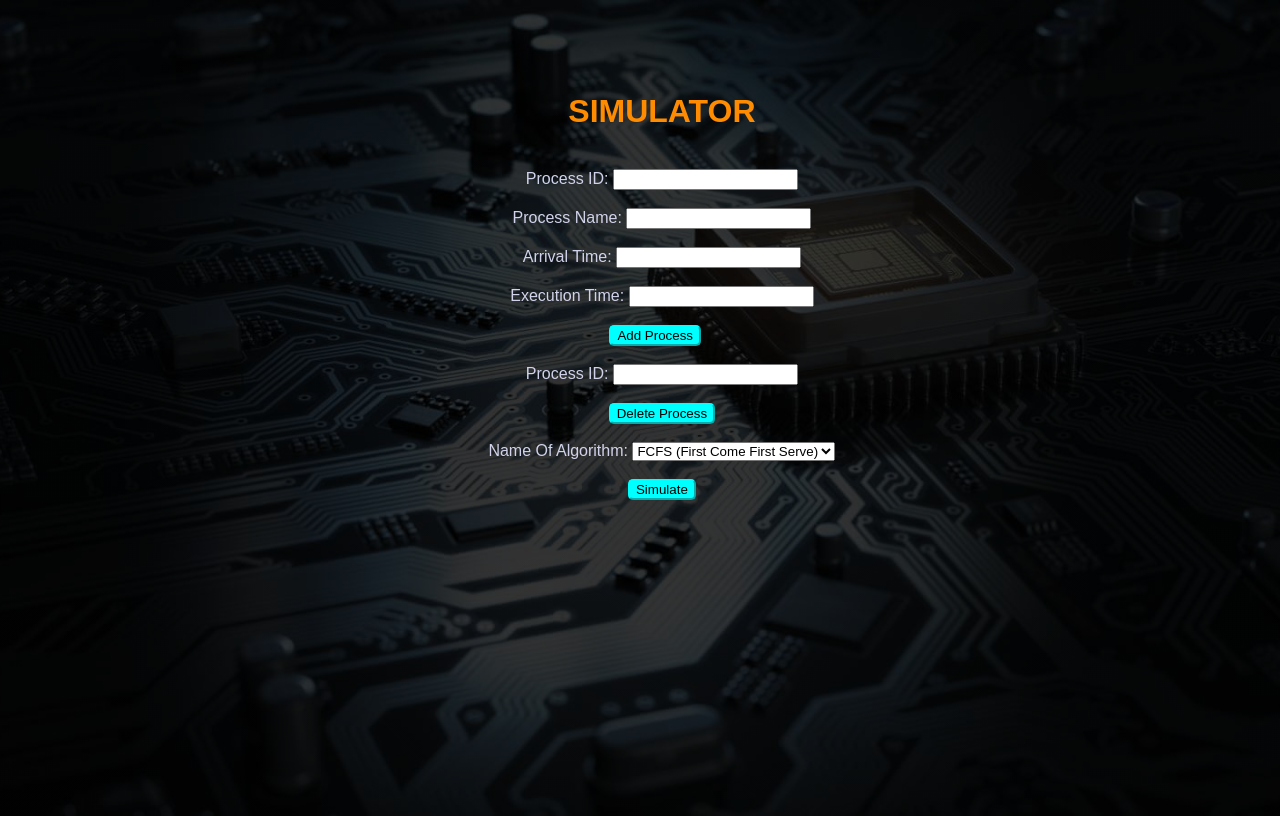
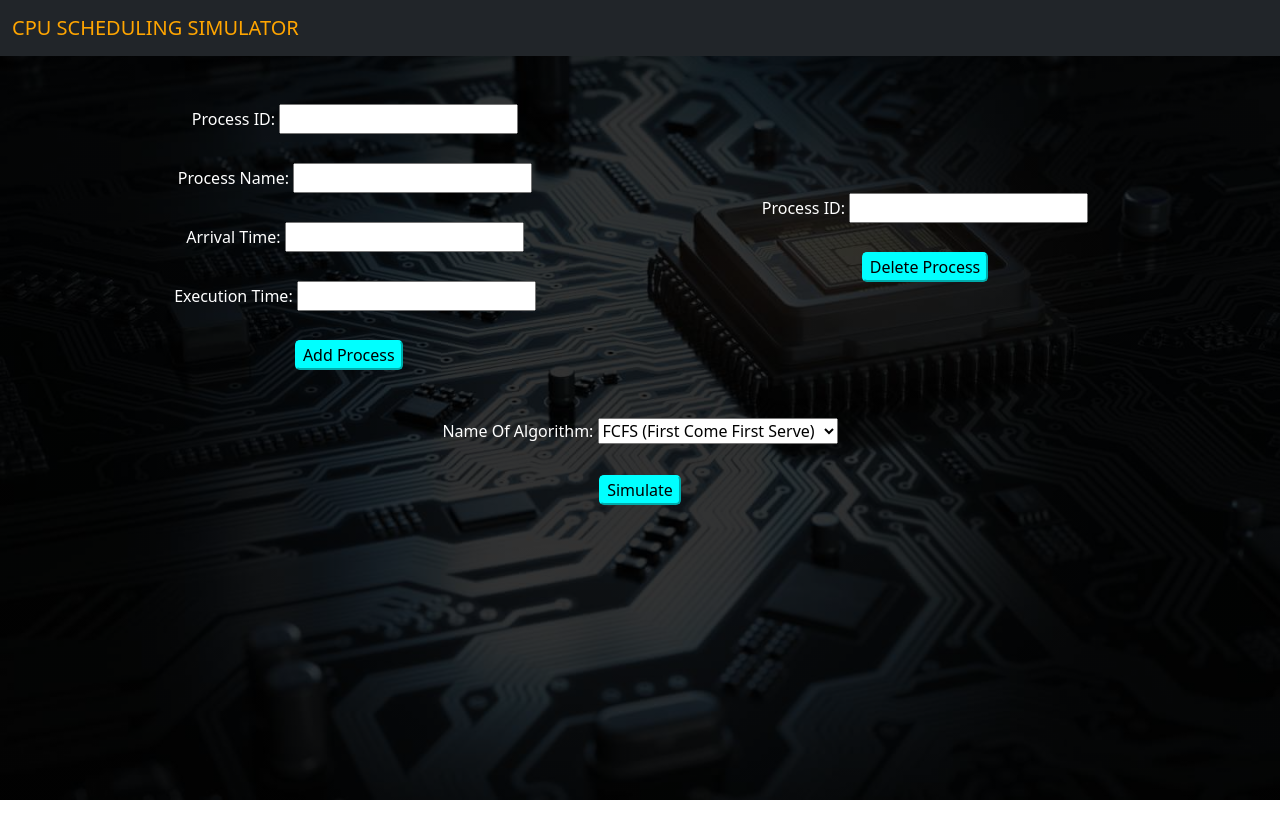
Before and after one commit to Maharshi-Pandya/os-lab-project, a plain HTML site: page os lab frontend/responsive-website-design-homepage/simulator.html in a window 1280 px wide. Drawn offline with nearby package versions, Linux system fonts and the light colour scheme.

Commit message:
:hammer: updates to frontend

```diff
--- a/os lab frontend/responsive-website-design-homepage/js/simulate.js
+++ b/os lab frontend/responsive-website-design-homepage/js/simulate.js
@@ -89,5 +89,37 @@ sim_form.addEventListener('submit', (event) => {
         }
     })
         .then(response => response.json())
-        .then(res => console.log(res));
+        .then(res => {
+            const labels = [
+                'January',
+                'February',
+                'March',
+                'April',
+                'May',
+                'June',
+            ];
+
+            const data = {
+                labels: labels,
+                datasets: [{
+                    label: 'My First dataset',
+                    backgroundColor: 'rgb(255, 99, 132)',
+                    borderColor: 'rgb(255, 99, 132)',
+                    data: [0, 10, 5, 2, 20, 30, 45],
+                }]
+            };
+
+            const config = {
+                type: 'line',
+                data: data,
+                options: {}
+            };
+
+            console.log(res);
+
+            const myChart = new Chart(
+                document.getElementById('myChart'),
+                config
+            );
+        });
 });
--- a/os lab frontend/responsive-website-design-homepage/simulate.css
+++ b/os lab frontend/responsive-website-design-homepage/simulate.css
@@ -15,25 +15,25 @@ body {
   color: #d2d3eb;
 }
 
-h1 {
+.heading {
   color: darkorange;
 }
 
-div {
+/* div {
   position: absolute;
   width: 600px;
   height: 300px;
   margin: 5% 28%;
   text-align: center;
-}
+} */
 
-.btn {
+.butn {
   background-color: cyan;
   border-radius: 5px;
   border-color: cyan;
 }
 
-.btn:hover {
+.butn:hover {
   transition: all 0.3s;
   box-shadow: 0px 0px 5px 5px;
   background-color: thistle;
--- a/os lab frontend/responsive-website-design-homepage/simulator.html
+++ b/os lab frontend/responsive-website-design-homepage/simulator.html
@@ -6,46 +6,69 @@
     <meta http-equiv="X-UA-Compatible" content="IE=edge">
     <meta name="viewport" content="width=device-width, initial-scale=1.0">
     <title>Simulator</title>
+
     <link href="https://fonts.googleapis.com/css2?family=Poppins:wght@400;700&display=swap" rel="stylesheet">
     <link rel="stylesheet" href="simulate.css">
+    <!-- CSS only -->
+    <link href="https://cdn.jsdelivr.net/npm/bootstrap@5.1.3/dist/css/bootstrap.min.css" rel="stylesheet"
+        integrity="sha384-1BmE4kWBq78iYhFldvKuhfTAU6auU8tT94WrHftjDbrCEXSU1oBoqyl2QvZ6jIW3" crossorigin="anonymous">
+    <script src="https://cdn.jsdelivr.net/npm/chart.js"></script>
 </head>
 
 <body>
-    <div class="boxx">
-
-        <h1>SIMULATOR</h1>
-        <br>
-        <form id="process_form" action="">
-            <label for="pid">Process ID:</label>
-            <input type="number" name="pid" id="pid" autocomplete="off">
+    <nav class="navbar navbar-expand-lg navbar-dark bg-dark">
+        <div class="container-fluid">
+            <a class="navbar-brand" style="color:orange" href="#">CPU SCHEDULING SIMULATOR</a>
+            <button class="navbar-toggler" type="button" data-bs-toggle="collapse" data-bs-target="#navbarNav"
+                aria-controls="navbarNav" aria-expanded="false" aria-label="Toggle navigation">
+                <span class="navbar-toggler-icon"></span>
+            </button>
+        </div>
+    </nav>
+    <div class="container">
         <br>
         <br>
-            <label for="pname">Process Name:</label>
-            <input type="text" name="pname" id="pname" autocomplete="off">
+        <div class="row align-items-center">
+            <div class="col text-center">
+                <form id="process_form" action="">
+                    <label class="form-label text-white" for="pid">Process ID:</label>
+                    <input type="number" name="pid" id="pid" autocomplete="off" required>
                     <br>
                     <br>
-            <label for="arr_time">Arrival Time:</label>
-            <input type="text" name="arr_time" id="arr_time" autocomplete="off">
+                    <label class="form-label text-white" for="pname">Process Name:</label>
+                    <input type="text" name="pname" id="pname" autocomplete="off" required>
                     <br>
                     <br>
-            <label for="exe_time">Execution Time:</label>
-            <input type="text" name="exe_time" id="exe_time" autocomplete="off">
+                    <label class="form-label text-white" for="arr_time">Arrival Time:</label>
+                    <input type="text" name="arr_time" id="arr_time" autocomplete="off" required>
                     <br>
                     <br>
-            <button class="btn" id="add_proc" type="submit">Add Process</button>&nbsp;&nbsp;&nbsp;
+                    <label class="form-label text-white" for="exe_time">Execution Time:</label>
+                    <input type="text" name="exe_time" id="exe_time" autocomplete="off" required>
+                    <br>
+                    <br>
+                    <button class="butn" id="add_proc" type="submit">Add Process</button>&nbsp;&nbsp;&nbsp;
                     <br>
                 </form>
-        <br>
+            </div>
+
+            <div class="col text-center">
                 <form id="del_proc" action="">
-            <label for="pid">Process ID:</label>
-            <input type="number" name="pid" id="pid" autocomplete="off">
+                    <label class="form-label text-white" for="pid">Process ID:</label>
+                    <input type="number" name="pid" id="pid" autocomplete="off" required>
                     <br>
                     <br>
-            <button class="btn" id="del_proc" type="submit">Delete Process</button>
+                    <button class="butn" id="del_proc" type="submit">Delete Process</button>
                 </form>
+            </div>
+        </div>
+
         <br>
+        <br>
+
+        <div class="text-center">
             <form id="sim_form" action="">
-            <label for="algo_name">Name Of Algorithm:</label>
+                <label class="form-label text-white" for="algo_name">Name Of Algorithm:</label>
                 <select name="algo" id="algo">
                     <option value="FCFS">FCFS (First Come First Serve)</option>
                     <option value="SJFP">SJF (Shortest Job First)</option>
@@ -54,12 +77,19 @@
                 </select>
                 <br>
                 <br>
-            <button class="btn" type="submit">Simulate</button>
+                <button class="butn" type="submit">Simulate</button>
             </form>
+        </div>
 
+        <div class="m-3 p-5">
+            <canvas id="myChart"></canvas>
+        </div>
     </div>
 
     <script src="js/simulate.js"></script>
+    <script src="https://cdn.jsdelivr.net/npm/bootstrap@5.1.3/dist/js/bootstrap.bundle.min.js"
+        integrity="sha384-ka7Sk0Gln4gmtz2MlQnikT1wXgYsOg+OMhuP+IlRH9sENBO0LRn5q+8nbTov4+1p"
+        crossorigin="anonymous"></script>
 </body>
 
 </html>
```
Lines whose indentation alone changed are shown as unchanged.
